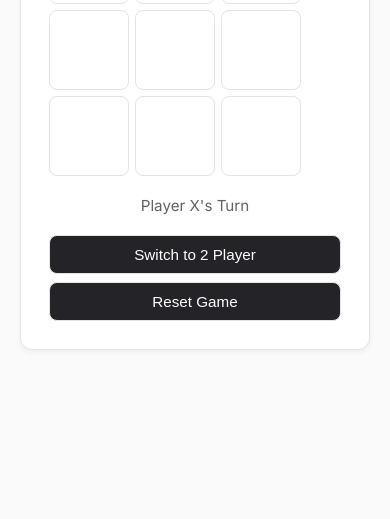
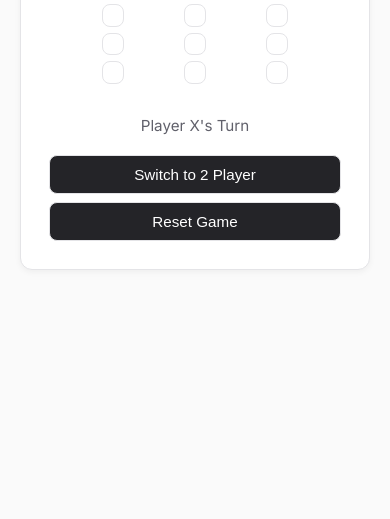
Before and after one commit to Zufx7r/Modern-Tic-Tac-Toe, a plain HTML site: page index.html in a window 390 px wide. Shown: the part 325-844 px from the top of the page. Drawn offline with Linux system fonts and the light colour scheme.

Commit message:
Update style.css

```diff
--- a/style.css
+++ b/style.css
@@ -6,9 +6,9 @@
   --text-muted: hsl(240 5% 40%);
   --primary: hsl(240 5% 15%);
   --primary-hover: hsl(240 5% 10%);
-  --x: hsl(0 84% 60%);   /* red */
-  --o: hsl(217 91% 60%); /* blue */
-  --win: hsl(142 72% 29%); /* green */
+  --x: hsl(0 84% 60%);
+  --o: hsl(217 91% 60%);
+  --win: hsl(142 72% 29%);
 }
 
 body {
@@ -29,9 +29,12 @@ body {
   border-radius: 12px;
   box-shadow: 0 2px 6px rgba(0, 0, 0, 0.05);
   padding: 28px;
-  text-align: center;
+  display: flex;
+  flex-direction: column;
+  align-items: center;
   max-width: 380px;
   width: 100%;
+  text-align: center;
 }
 
 h1 {
@@ -43,10 +46,12 @@ h1 {
 
 .game-board {
   display: grid;
-  grid-template-columns: repeat(3, 100px);
-  grid-template-rows: repeat(3, 100px);
+  grid-template-columns: repeat(3, 1fr);
   gap: 6px;
-  margin: 0 auto 20px;
+  width: 100%;
+  max-width: 300px;
+  justify-items: center;
+  margin-bottom: 20px;
 }
 
 .cell {
@@ -61,6 +66,8 @@ h1 {
   border: 1px solid var(--border);
   border-radius: 8px;
   transition: background-color 0.15s ease-in-out, transform 0.1s;
+  aspect-ratio: 1; /* makes cell square */
+  width: 30%; /* responsive width */
 }
 
 .cell:hover:not(.x):not(.o) {
@@ -114,8 +121,7 @@ h1 {
 
 @media (max-width: 420px) {
   .game-board {
-    grid-template-columns: repeat(3, 80px);
-    grid-template-rows: repeat(3, 80px);
+    max-width: 240px;
   }
   .cell {
     font-size: 2rem;
```
